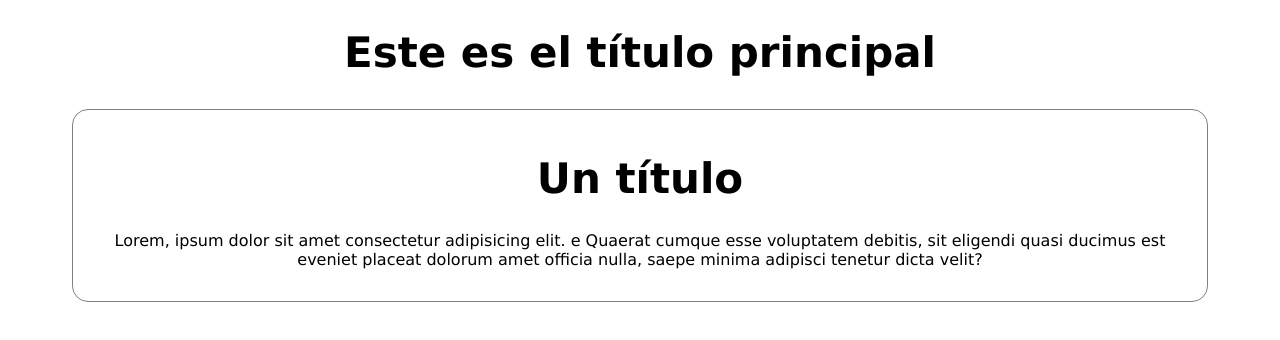
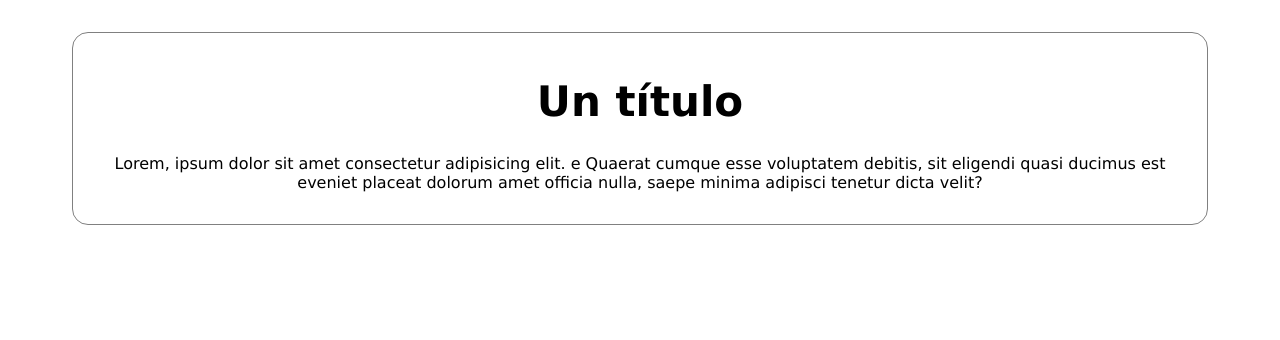
Before and after one commit to AyrtonAranibar/GitHubPractice, a plain HTML site: page index.html in a window 1280 px wide. Drawn offline with Linux system fonts and the light colour scheme.

Commit message:
header quitado

```diff
--- a/index.html
+++ b/index.html
@@ -8,9 +8,7 @@
         <link rel="stylesheet" href="css/styles.css">
     </head>
     <body>
-        <header>
-            <h1> Este es el título principal</h1>
-        </header>
+
         <div class="contenedor1">
             <h1> Un título</h1>
             <p>Lorem, ipsum dolor sit amet consectetur adipisicing elit. e
```
